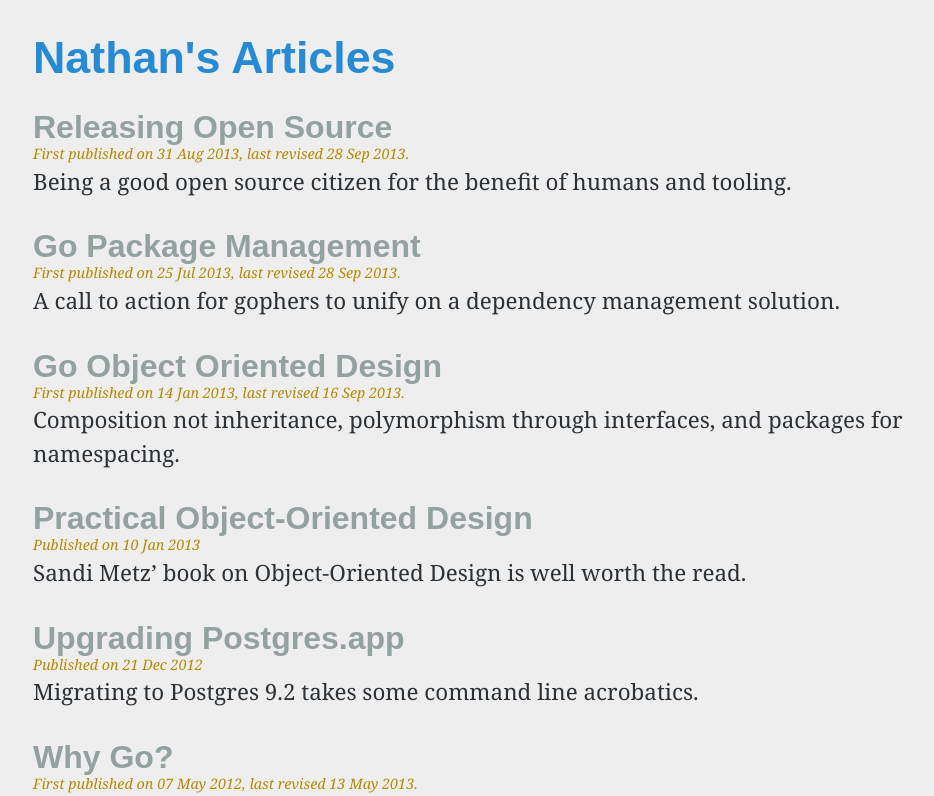
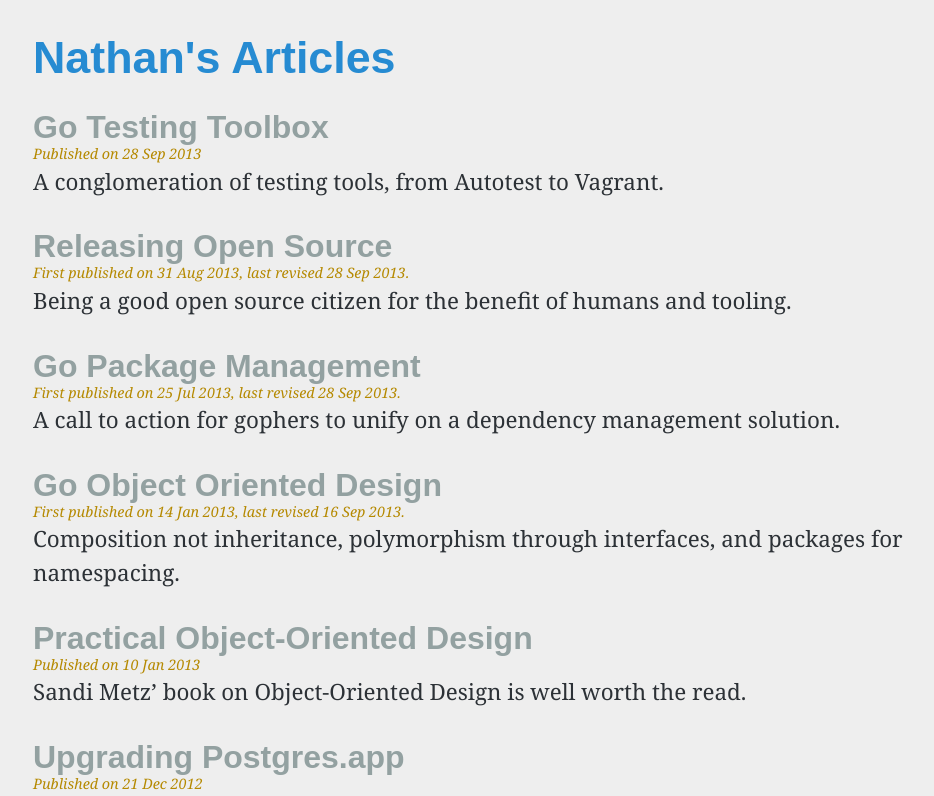
Before and after one commit to nathany/nathany.com, a Jekyll site: the page built from index.html, in a window 1280 px wide and 900 px high, cut to the strip 104-900 px from the top of the window. Shown: the whole strip, without its empty margins (111-1045 px from the left). Built offline with Jekyll 4.4.1, drawn with Linux system fonts in a browser that asks for light colours; Markdown is read by kramdown in place of the engine named in the settings; comment, search, counter and statistics services are not loaded; part of the change alters nothing that is shown.

Commit message:
wrapping up cross-platform testing and autotest

````diff
--- a/_posts/2013-09-22-go-testing-toolbox.md
+++ b/_posts/2013-09-22-go-testing-toolbox.md
@@ -2,9 +2,8 @@
 title: Go Testing Toolbox
 date: 2013-09-28
 tags: golang, testing, vagrantup, coverage, mocking, continuous integration, looper, autotest
-excerpt: ...
+excerpt: A conglomeration of testing tools, from Autotest to Vagrant.
 layout: article
-published: false
 ---
 
 ![Gophers with a ruler and a hammer](/assets/images/gopher-tools.jpg)
@@ -55,7 +54,7 @@ So I looked for a light weight alternative. The solution was to use <mark>interf
 
 If an interface doesn't fit the problem, Karl Seguin has an different approach, by [redefining functions in tests][injection]. [Gomock][] has continued to improve and may fit your situation, and there is a newcomer to the mocking scene, [withmock][].
 
-Then there are specialized "mocking" tools. For testing HTTP client libraries, the standard library ships with [httptest][]. Will Norris explains how it works in *[Testing in go-github](https://willnorris.com/2013/08/testing-in-go-github)*.
+Then there are specialized "mocking" tools. For testing HTTP client libraries, the standard library ships with [httptest][]. Will Norris explains how it works in *[Testing in go-github][go-github]*.
 
 
 ## Coverage
@@ -69,11 +68,13 @@ go test -coverprofile=c.out -covermode=count
 go tool cover -html=c.out
 ```
 
-If the new cover tool doesn't suit your fancy/needs, take a look at Andrew Wilkins' [gocov][]. If you are using drone.io for CI, you can hook it up to [Coveralls][]. See [goveralls](https://github.com/mattn/goveralls) for details.
+If the new cover tool doesn't suit your fancy/needs, take a look at Andrew Wilkins' [gocov][]. Combine it with drone.io for CI to be able to hook it up to [Coveralls][]. See [goveralls](https://github.com/mattn/goveralls) for details.
 
 Having played with both, I much prefer the new cover tools UI to [Coveralls][]. It's snappy and easy to navigate.
 
 ## Continuous Integration
+
+*Note: If you previously read my [Releasing Open Source][os-release] article, most of this section will be familiar.*
 
 If you're a fan of [Jenkins][], take a look at [go2xunit][], otherwise you may like one of these services. They all support Go and are <mark>free for open source</mark>.
 
@@ -81,7 +82,7 @@ If you're a fan of [Jenkins][], take a look at [go2xunit][], otherwise you may l
 
 [GoCI](http://goci.me/) is an [open source](https://github.com/zeebo/goci) continuous integration service by Jeff Wendling.
 
-While more rudimentary than the other offerings, I'm curious what it could become if the Go community chips in.
+While more rudimentary than the other offerings, it is the only CI service focussed exclusively on Go. I'm curious what it could become if the Go community chips in.
 
 ### drone.io
 
@@ -109,53 +110,61 @@ They [blog frequently on Go](http://blog.wercker.com/tags/golang.html) deploymen
 
 ## Cross-Platform Testing
 
+Before contributing to [fsnotify][], I wanted a way to test my changes across the adapters for kqueue (BSD), inotify (Linux) and ReadDirectoryChanges (Windows). My development machine is running OS X, which currently uses the kqueue adapter (though support for FSEvents is in the works). How would I test the others?
+
 ### Vagrant
 
-[Vagrant][] and [VirtualBox][]
+[Vagrant][] is a tool to script the creation of [VirtualBox][] VMs (as well as VMWare and other providers).
 
-[Vagrantfile][] in my src folder (`src/Vagrantfile`)
+When you run `vagrant up` it will download Linux and BSD *boxes* if necessary, install the DVCS tools and Go binaries, and finally configure the GOPATHs and other essentials.
 
-<mark>synced folder</mark>
+The way I have this setup, my `src/` folder is shared, so I can continue to use my editor and tools on OS X, while being able to issue commands to Linux and BSD VMs:
 
-vagrant up
-`vagrant halt` and `vagrant destroy`
+```bash
+vagrant ssh linux -c 'cd gophertown/looper; go test ./...'
+```
 
-(can't run Looper inside the VM on a synced folder)
+Each VM has its own `bin/` folder so `go install` won't stomp on the binaries created by your host OS or the other VM.
+
+If you would like to try it out, there are more details in the [Vagrant Gopher][vagrant-gopher] repository. I welcome contributions, but be warned, you'll be dealing with Bash script embedded in Ruby. Lotsa fun!
 
 ### Windows
 
-not aware Vagrant
+I'm not aware of a way to work with the Windows command line through Vagrant, so I had to set all this up manually.
 
-Windows 7 Professional license
+You can [download Windows Virtual Machines][modernie] from Microsoft for free, but I went with a proper Windows 7 Professional license to avoid the constant genuine Windows nagging.
 
-[download Windows Virtual Machines][modernie] from Microsoft
-nag a bit but they're free
+Using VMWare Fusion, I shared my project folder which contains src, bin, and pkg. It becomes Z:\project on Windows.
 
-sharing my project folder which contains src, bin, and pkg.
+Fortunately this doesn't cause conflicts because binaries on Windows have an `.exe` extension and Go creates a `pkg\windows_amd64` folder for static libraries.
 
-becomes Z:\project
-
-no conflicts
-
-`bin\*.exe`
-`pkg\windows_amd64`
-
-PowerShell
-
-Installed Go binaries by hand.
-
+With the Go binaries installed, I can use PowerShell to run my tests.
 
 ## Autotest
 
-Some people like running tests directly in their editor or IDE
+Many people like running tests directly in their editor or IDE. I prefer to have a separate Terminal window for running tests.
 
-Terminal window
+This past February I wrote an autotest tool at a hackathon. [Looper][] uses [fsnotify][] to watch your file system. When you hit save it runs the tests for that package (folder).
 
-Looper
+Looper still has a long ways to go, but even at the start it had some nice features:
+
+* Recursive watching, when you add a subfolder it will start watching it.
+* It has a prompt that uses readline to manage history.
+* ANSI colours indicate pass/fail.
+
+I'm already thinking about automatically running tests across multiple VMs using Vagrant, and maybe adding one-off commands for shortcuts, like generating a coverage report. My goal isn't to replace Bash though, so there is much to consider.
+
+## PASS
+
+Well, I hope you found this article helpful. If it was a FAIL, please let me know how I can improve it.
 
 
 Related Articles:
 
+* [Releasing Open Source][os-release]
+* [Writing table driven tests in Go][tabledriven] by Dave Cheney
+* [Testing in go-github][go-github] by Will Norris
+* [Code coverage with gocov and wercker][gocov-wercker] by Pieter Joost
 * [Continuous Integration for Go Code](http://jmcvetta.github.io/blog/2013/08/30/continuous-integration-for-go-code/) by Jason McVetta
 
 
@@ -183,15 +192,21 @@ Related Articles:
 [go2xunit]: https://bitbucket.org/tebeka/go2xunit
 [Jenkins]: http://jenkins-ci.org/
 
+[fsnotify]: https://github.com/howeyc/fsnotify
+
 [Vagrant]: http://www.vagrantup.com/
 [VirtualBox]: https://www.virtualbox.org/
-[Vagrantfile]: https://gist.github.com/nathany/6662802
-
-[CDPATH]: http://theunixtoolbox.com/cdpath/
-[vagrantssh]: https://github.com/mitchellh/vagrant/tree/master/plugins/commands/ssh
+[vagrant-gopher]: https://github.com/gophertown/vagrant-gopher
 
 [modernie]: http://www.modern.ie/en-us/virtualization-tools
 
 [AppVeyor]: http://www.appveyor.com/
 [appveyortest]: https://bitbucket.org/appveyor/test-go/src
 [appveyor-ann]: http://blog.appveyor.com/2013/09/25/appveyor-update-and-new-pricing/
+
+[gocov-wercker]: http://blog.wercker.com/2013/08/05/checking-code-coverage-with-gocov.html
+[go-github]: https://willnorris.com/2013/08/testing-in-go-github
+
+[os-release]: /os-release
+
+[Looper]: https://github.com/gophertown/looper
````
